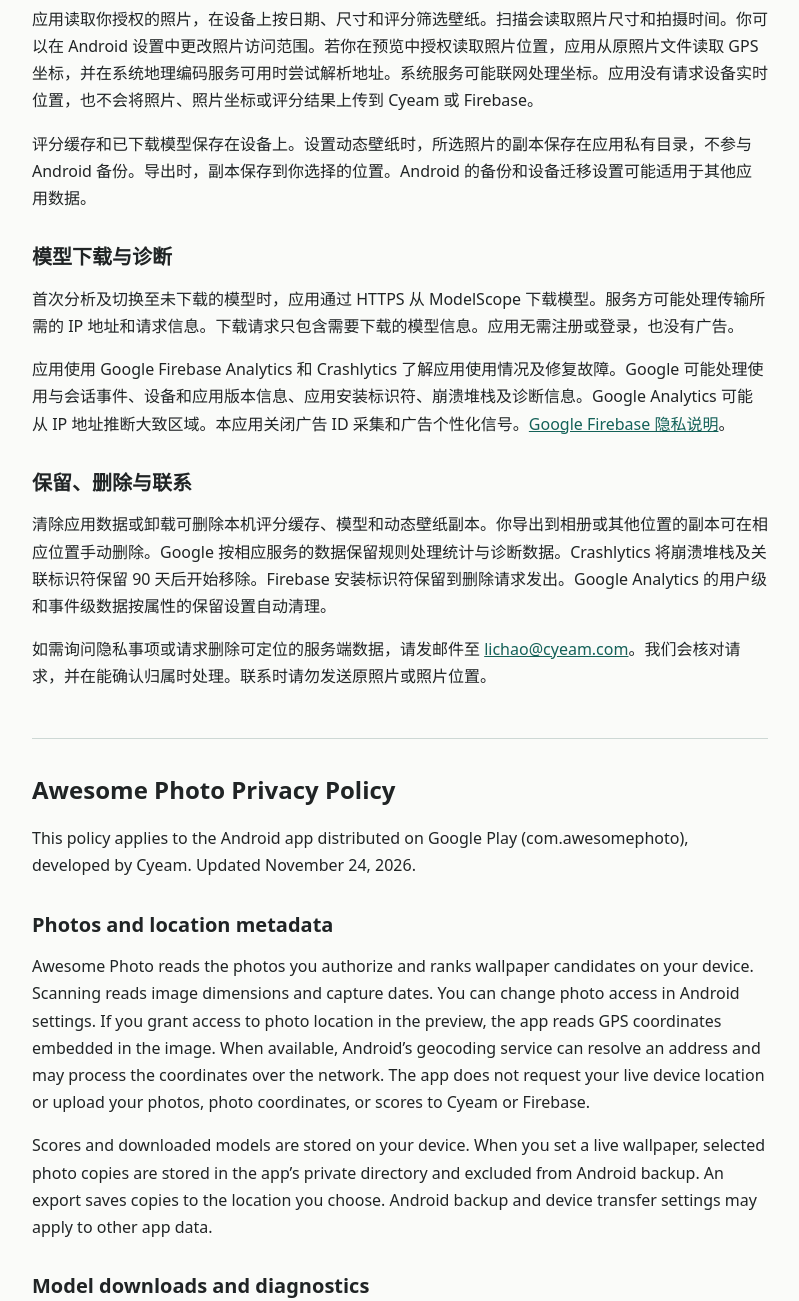
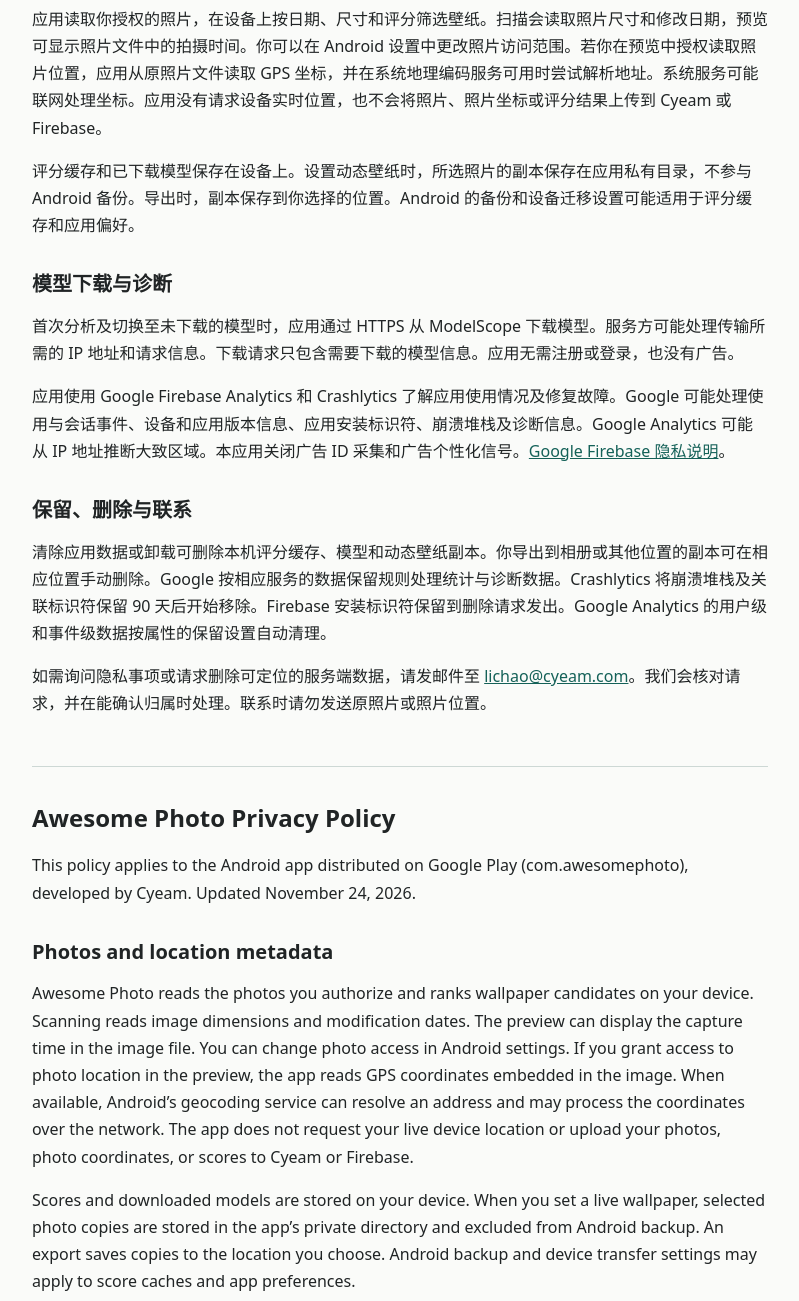
Before and after one commit to mnhkahn/awesome-photo, a plain HTML site: page privacy/index.html in a window 1280 px wide. Shown: the part 220-1521 px from the top of the page, without its empty margins (240-1039 px from the left). Drawn offline with Linux system fonts and the light colour scheme.

Commit message:
docs(privacy): 发布壁纸照片分析器隐私政策

```diff
--- a/privacy/index.html
+++ b/privacy/index.html
@@ -18,8 +18,8 @@
     <h1>壁纸照片分析器隐私政策</h1>
     <p>适用于 Google Play 版 Android 应用（com.awesomephoto）。开发者为 Cyeam。更新日期为 2026 年 11 月 24 日。<a href="#en" lang="en">English</a></p>
     <h2>照片与位置信息</h2>
-    <p>应用读取你授权的照片，在设备上按日期、尺寸和评分筛选壁纸。扫描会读取照片尺寸和拍摄时间。你可以在 Android 设置中更改照片访问范围。若你在预览中授权读取照片位置，应用从原照片文件读取 GPS 坐标，并在系统地理编码服务可用时尝试解析地址。系统服务可能联网处理坐标。应用没有请求设备实时位置，也不会将照片、照片坐标或评分结果上传到 Cyeam 或 Firebase。</p>
-    <p>评分缓存和已下载模型保存在设备上。设置动态壁纸时，所选照片的副本保存在应用私有目录，不参与 Android 备份。导出时，副本保存到你选择的位置。Android 的备份和设备迁移设置可能适用于其他应用数据。</p>
+    <p>应用读取你授权的照片，在设备上按日期、尺寸和评分筛选壁纸。扫描会读取照片尺寸和修改日期，预览可显示照片文件中的拍摄时间。你可以在 Android 设置中更改照片访问范围。若你在预览中授权读取照片位置，应用从原照片文件读取 GPS 坐标，并在系统地理编码服务可用时尝试解析地址。系统服务可能联网处理坐标。应用没有请求设备实时位置，也不会将照片、照片坐标或评分结果上传到 Cyeam 或 Firebase。</p>
+    <p>评分缓存和已下载模型保存在设备上。设置动态壁纸时，所选照片的副本保存在应用私有目录，不参与 Android 备份。导出时，副本保存到你选择的位置。Android 的备份和设备迁移设置可能适用于评分缓存和应用偏好。</p>
     <h2>模型下载与诊断</h2>
     <p>首次分析及切换至未下载的模型时，应用通过 HTTPS 从 ModelScope 下载模型。服务方可能处理传输所需的 IP 地址和请求信息。下载请求只包含需要下载的模型信息。应用无需注册或登录，也没有广告。</p>
     <p>应用使用 Google Firebase Analytics 和 Crashlytics 了解应用使用情况及修复故障。Google 可能处理使用与会话事件、设备和应用版本信息、应用安装标识符、崩溃堆栈及诊断信息。Google Analytics 可能从 IP 地址推断大致区域。本应用关闭广告 ID 采集和广告个性化信号。<a href="https://firebase.google.com/support/privacy">Google Firebase 隐私说明</a>。</p>
@@ -31,8 +31,8 @@
     <h1>Awesome Photo Privacy Policy</h1>
     <p>This policy applies to the Android app distributed on Google Play (com.awesomephoto), developed by Cyeam. Updated November 24, 2026.</p>
     <h2>Photos and location metadata</h2>
-    <p>Awesome Photo reads the photos you authorize and ranks wallpaper candidates on your device. Scanning reads image dimensions and capture dates. You can change photo access in Android settings. If you grant access to photo location in the preview, the app reads GPS coordinates embedded in the image. When available, Android’s geocoding service can resolve an address and may process the coordinates over the network. The app does not request your live device location or upload your photos, photo coordinates, or scores to Cyeam or Firebase.</p>
-    <p>Scores and downloaded models are stored on your device. When you set a live wallpaper, selected photo copies are stored in the app’s private directory and excluded from Android backup. An export saves copies to the location you choose. Android backup and device transfer settings may apply to other app data.</p>
+    <p>Awesome Photo reads the photos you authorize and ranks wallpaper candidates on your device. Scanning reads image dimensions and modification dates. The preview can display the capture time in the image file. You can change photo access in Android settings. If you grant access to photo location in the preview, the app reads GPS coordinates embedded in the image. When available, Android’s geocoding service can resolve an address and may process the coordinates over the network. The app does not request your live device location or upload your photos, photo coordinates, or scores to Cyeam or Firebase.</p>
+    <p>Scores and downloaded models are stored on your device. When you set a live wallpaper, selected photo copies are stored in the app’s private directory and excluded from Android backup. An export saves copies to the location you choose. Android backup and device transfer settings may apply to score caches and app preferences.</p>
     <h2>Model downloads and diagnostics</h2>
     <p>The app downloads missing models over HTTPS from ModelScope. The host may process the IP address and request information needed to deliver the files. Model requests identify the model to download. The app does not require an account and contains no ads.</p>
     <p>Google Firebase Analytics and Crashlytics help Cyeam understand app usage and fix crashes. Google may process app usage and session events, app and device metadata, installation identifiers, crash stack traces, and diagnostics. Google Analytics may infer a general area from the IP address. The app disables advertising ID collection and ad personalization signals. See <a href="https://firebase.google.com/support/privacy">Firebase privacy and security</a>.</p>
```
